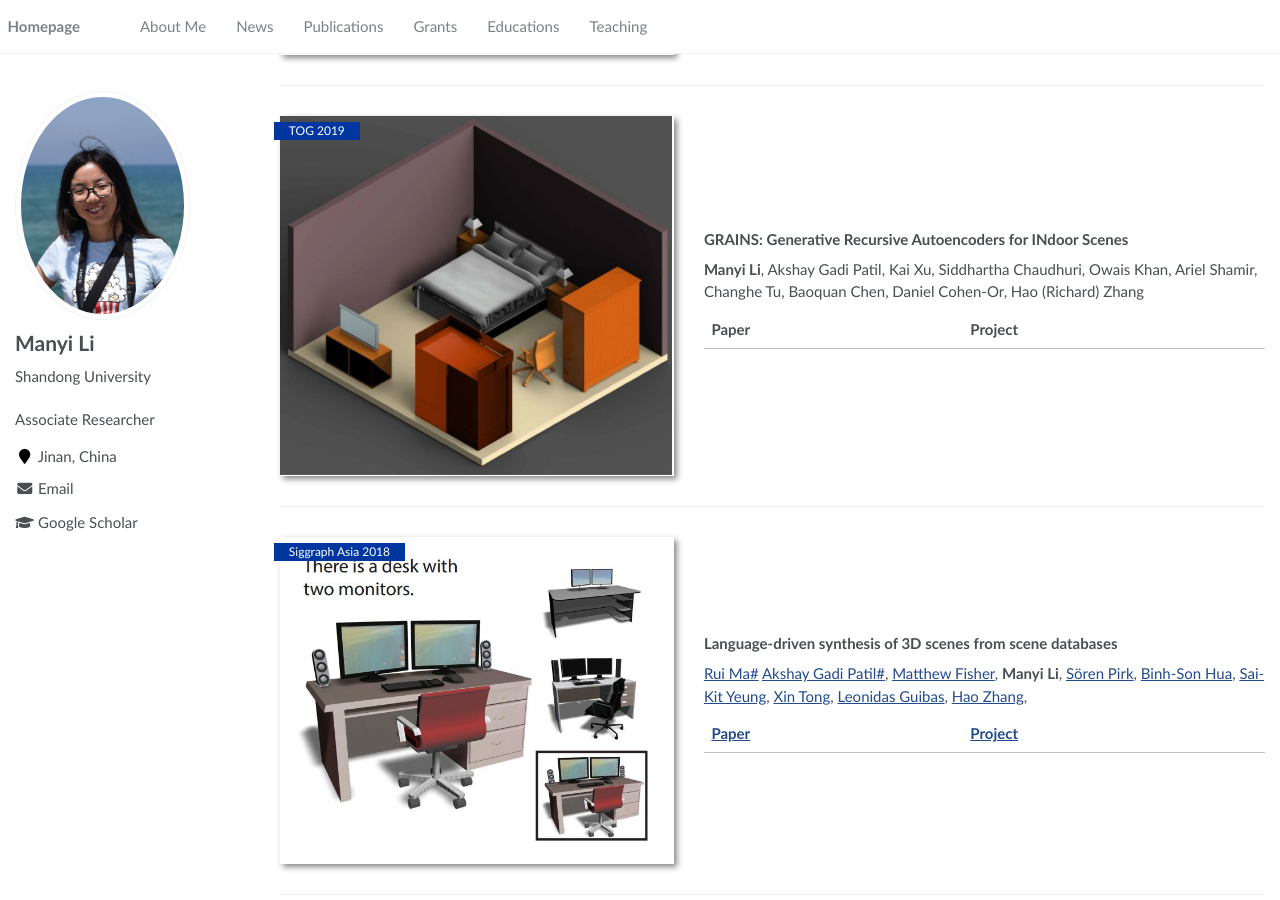
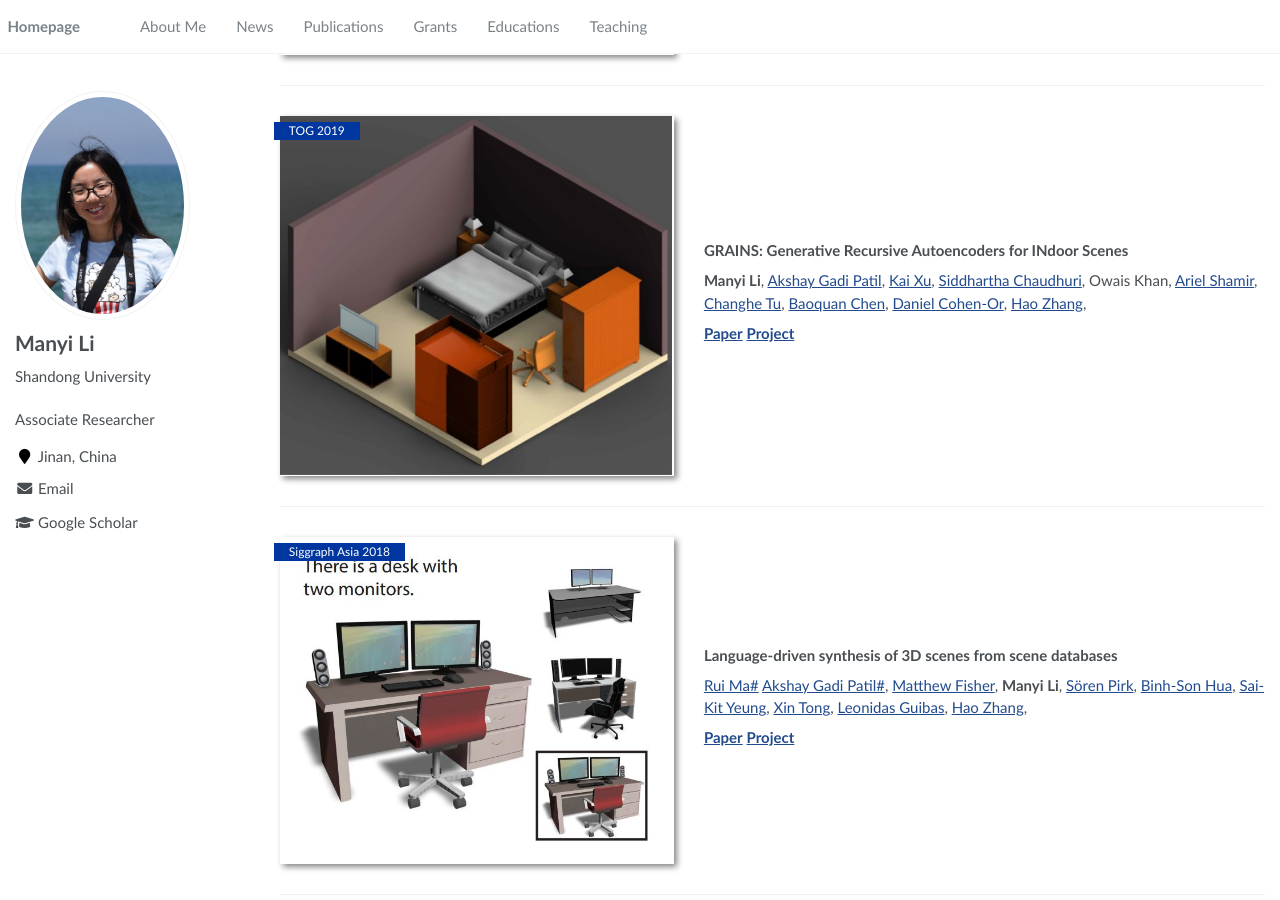
Before and after one commit to ManyiLi12345/manyili12345.github.io, a Jekyll site: the page built from _pages/about.md, in a window 1280 px wide and 900 px high, scrolled down 4366 px. Built offline with Jekyll 4.4.1, drawn with Linux system fonts in a browser that asks for light colours.

Commit message:
Update about.md

```diff
--- a/_pages/about.md
+++ b/_pages/about.md
@@ -240,9 +240,19 @@
 
 **GRAINS: Generative Recursive Autoencoders for INdoor Scenes**
 
-**Manyi Li**, Akshay Gadi Patil, Kai Xu, Siddhartha Chaudhuri, Owais Khan, Ariel Shamir, Changhe Tu, Baoquan Chen, Daniel Cohen-Or, Hao (Richard) Zhang
+**Manyi Li**,
+              <a href="http://www.sfu.ca/~agadipat/">Akshay Gadi Patil</a>,
+              <a href="https://kevinkaixu.net/">Kai Xu</a>,
+              <a href="https://www.cse.iitb.ac.in/~sidch/">Siddhartha Chaudhuri</a>,
+              Owais Khan,
+              <a href="https://faculty.idc.ac.il/arik/site/index.asp">Ariel Shamir</a>,
+              <a href="http://irc.cs.sdu.edu.cn/~chtu/">Changhe Tu</a>,
+              <a href="http://cfcs.pku.edu.cn/baoquan/">Baoquan Chen</a>,
+              <a href="https://www.cs.tau.ac.il/~dcor/">Daniel Cohen-Or</a>,
+              <a href="https://www.cs.sfu.ca/~haoz/">Hao Zhang</a>,
 
-**Paper** | **Project**
+[**Paper**](https://arxiv.org/abs/1807.09193)
+[**Project**](./Publication/2018/GRAINS/index.html)
 
 <!-- Lorem ipsum dolor sit amet, consectetur adipiscing elit. Vivamus ornare aliquet ipsum, ac tempus justo dapibus sit amet.-->
 </div>
@@ -254,7 +264,7 @@
 
 **Language-driven synthesis of 3D scenes from scene databases**
 
-<a href="https://maruitx.github.io/">Rui Ma#</a>
+<a href="https://ruim-jlu.github.io/">Rui Ma#</a>
               <a href="http://www.sfu.ca/~agadipat/">Akshay Gadi Patil#</a>,
               <a href="https://techmatt.github.io/">Matthew Fisher</a>,
               **Manyi Li**,
@@ -265,7 +275,8 @@
               <a href="https://geometry.stanford.edu/member/guibas/">Leonidas Guibas</a>,
               <a href="https://www.cs.sfu.ca/~haoz/">Hao Zhang</a>,
 
-[**Paper**](./Publication/2018/T2S/t2s_final.pdf) | [**Project**](./Publication/2018/T2S/index.html)
+[**Paper**](./Publication/2018/T2S/t2s_final.pdf)
+[**Project**](./Publication/2018/T2S/index.html)
 
 <!-- Lorem ipsum dolor sit amet, consectetur adipiscing elit. Vivamus ornare aliquet ipsum, ac tempus justo dapibus sit amet.-->
 </div>
```
